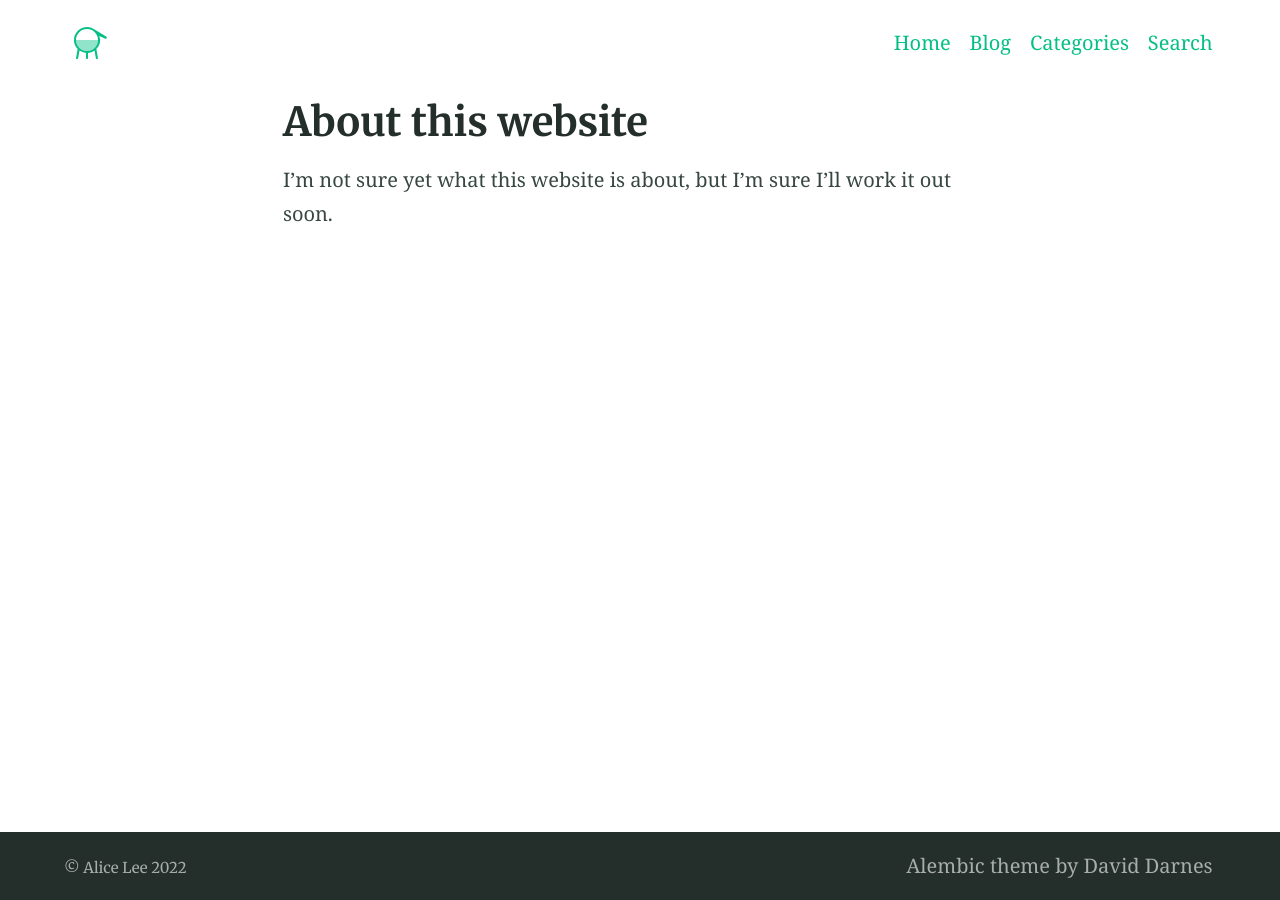
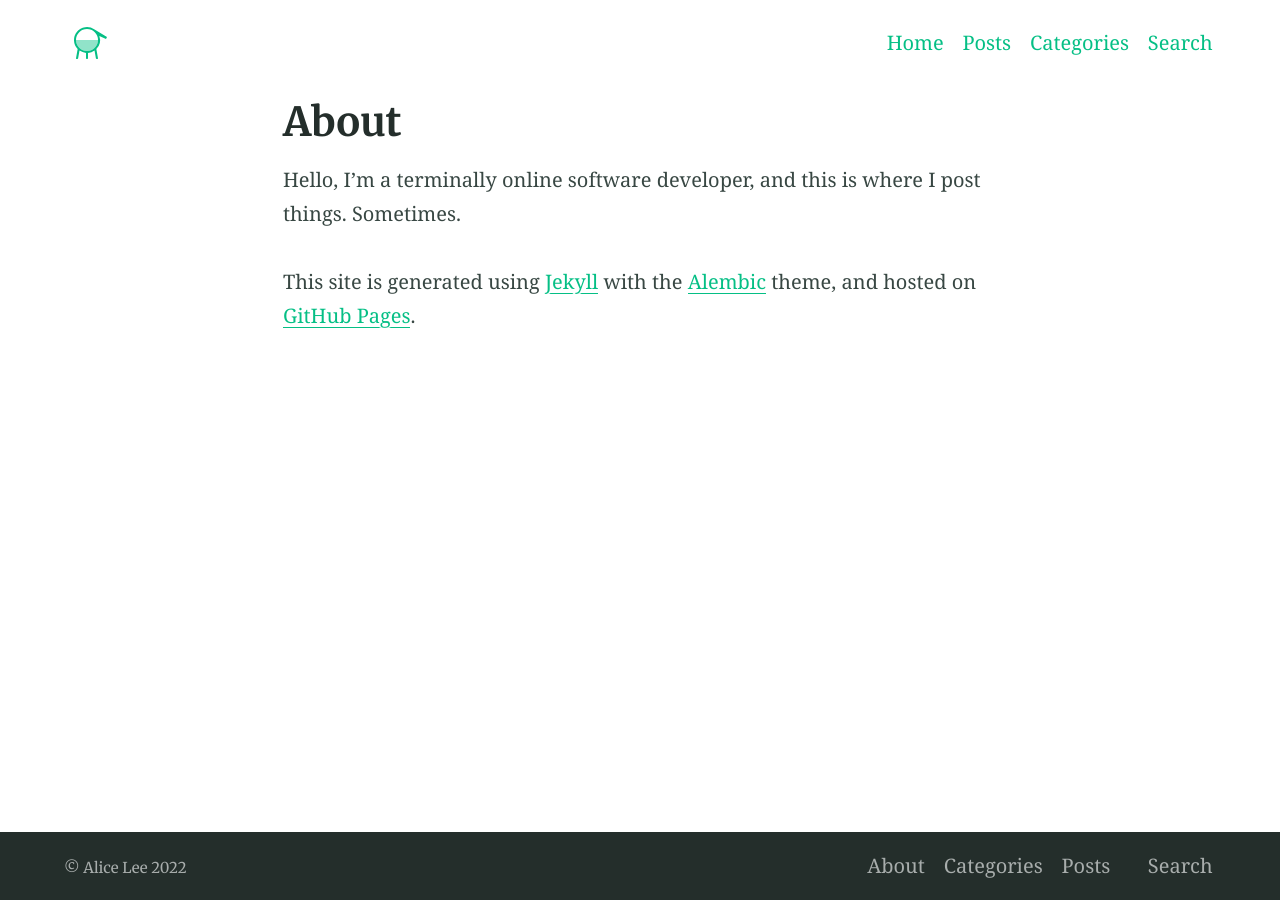
Before and after one commit to monotypical/monotypical.github.io, a Jekyll site: the page built from about.md, in a window 1280 px wide. Built offline with Jekyll 4.4.1, drawn with Linux system fonts in a browser that asks for light colours.

```diff
--- a/_config.yml
+++ b/_config.yml
@@ -16,6 +16,7 @@ exclude:
 - Gemfile
 - Gemfile.lock
 - .jekyll-cache
+- .gitignore
 
 # 2. Installed Gems
 plugins:
@@ -23,8 +24,8 @@ plugins:
 
 # 3. Gem settings
 remote_theme: daviddarnes/alembic@main
-paginate: 2 # jekyll-paginate > items per page
-paginate_path: blog/page:num # jekyll-paginate > blog page
+paginate: 5 # jekyll-paginate > items per page
+paginate_path: posts/page:num # jekyll-paginate > blog page
 jekyll-mentions: https://twitter.com # jekyll-mentions > service used when @replying
 twitter:
   username: monotypical # jekyll-seo-tag > Owners twitter username
@@ -35,10 +36,6 @@ social: # jekyll-seo-tag > social overrides
     - https://twitter.com/monotypical
     - https://www.linkedin.com/in/alice-lee-cs
     - https://github.com/monotypical
-# markdown: CommonMark # Markdown parse settings, CommonMark performs slightly better an others in build time
-# commonmark:
-  # options: ["SMART", "FOOTNOTES"]
-  # extensions: ["strikethrough", "autolink", "table"]
 
 # 4. Jekyll settings
 sass:
@@ -52,9 +49,6 @@ collections:
   posts:
     title: Posts # Needed for Siteleaf
     output: true
-    description: "My thoughts and ideas" # The post list page content
-    feature_text: |
-      Welcome to the blog
     feature_image: "https://picsum.photos/2560/600?image=866"
 
 # 6. Jekyll collections settings
@@ -82,7 +76,6 @@ encoding: utf-8 # Make sure the encoding is right
 lang: en-GB # Set the site language
 title: "Alice Lee" # Site name or title, also used in jekyll-seo-tag
 logo: "/assets/logos/logo.svg" # Site logo, also used in jekyll-seo-tag
-description: "" # Site description and default description, also used in jekyll-seo-tag
 url: "https://alicelee.uk" # Site url, also used in jekyll-seo-tag
 baseurl: ""
 repo: "https://github.com/monotypical/monotypical.github.io"
@@ -96,41 +89,32 @@ email: "alice@alicelee.uk"
 css_inline: true # Will insert all styles into a single <style> block in the <head> element and remove the style <link> reference
 
 # 8. Site favicons & manifest icons
-# favicons: # Favicons are also used in the manifest file. Syntax is 'size: path'
-#   16: '/assets/logos/logo@16px.png'
-#   32: '/assets/logos/logo@32px.png'
-#   96: '/assets/logos/logo@96px.png'
-#   120: '/assets/logos/logo@120px.png'
-#   144: '/assets/logos/logo@144px.png'
-#   180: '/assets/logos/logo@180px.png'
-#   512: '/assets/logos/logo@512px.png'
-#   1024: '/assets/logos/logo@1024px.png'
+favicons: # Favicons are also used in the manifest file. Syntax is 'size: path'
+  16: '/assets/logos/logo@16px.png'
+  32: '/assets/logos/logo@32px.png'
+  96: '/assets/logos/logo@96px.png'
+  120: '/assets/logos/logo@120px.png'
+  144: '/assets/logos/logo@144px.png'
+  180: '/assets/logos/logo@180px.png'
+  512: '/assets/logos/logo@512px.png'
+  1024: '/assets/logos/logo@1024px.png'
 
 # 9. Site navigation
 navigation_header:
 - title: Home
   url: /
-- title: Blog
-  url: /blog/
+- title: Posts
+  url: /posts/
 - title: Categories
   url: /categories/
 - title: Search
   url: /search/
-
-navigation_footer:
-- title: Alembic theme by David Darnes
-  url: https://github.com/daviddarnes/alembic
 
 social_links: # Appears in sidebar. Set the urls then uncomment and comment out as desired
   Twitter: https://twitter.com/monotypical
   LinkedIn: https://www.linkedin.com/in/alice-lee-cs
   GitHub: https://github.com/monotypical
   link: https://alicelee.uk
-
-sharing_links: # Appear at the bottom of single blog posts, add as desired. The value can be 'true' or the desired button colour
-  Twitter: "#0d94e7"
-  facebook: "#3B5998"
-  Email: true
 
 # Load custom fonts from fonts.google.com etc
 #
--- a/about.md
+++ b/about.md
@@ -1,5 +1,7 @@
 ---
-title: About this website
+title: About
 ---
 
-I'm not sure yet what this website is about, but I'm sure I'll work it out soon.
+Hello, I'm a terminally online software developer, and this is where I post things. Sometimes.
+
+This site is generated using [Jekyll](https://jekyllrb.com/) with the [Alembic](https://github.com/daviddarnes/alembic) theme, and hosted on [GitHub Pages](https://pages.github.com/).
--- a/blog/index.html
+++ b/posts/index.html
@@ -1,5 +1,5 @@
 ---
 layout: blog
 collectionpage: posts
-title: Blog
+title: Posts
 ---
```
Also changed, not shown: Gemfile (+1 -13 lines), _posts/2018-08-22-hello-world.md (deleted, +0 -8 lines), _posts/2022-03-05-hello-world.md (added, +9 -0 lines), elements.md (deleted, +0 -144 lines), index.md (+1 -2 lines), README.md.
